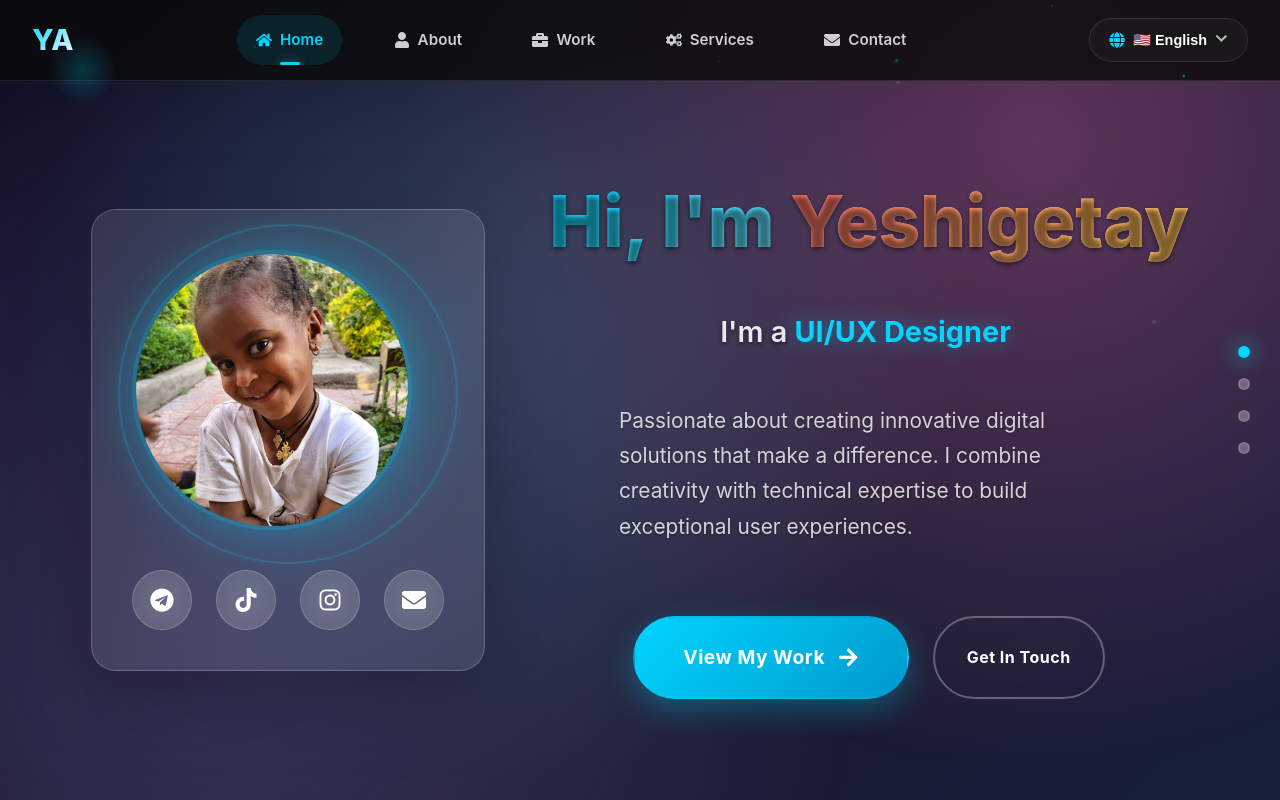
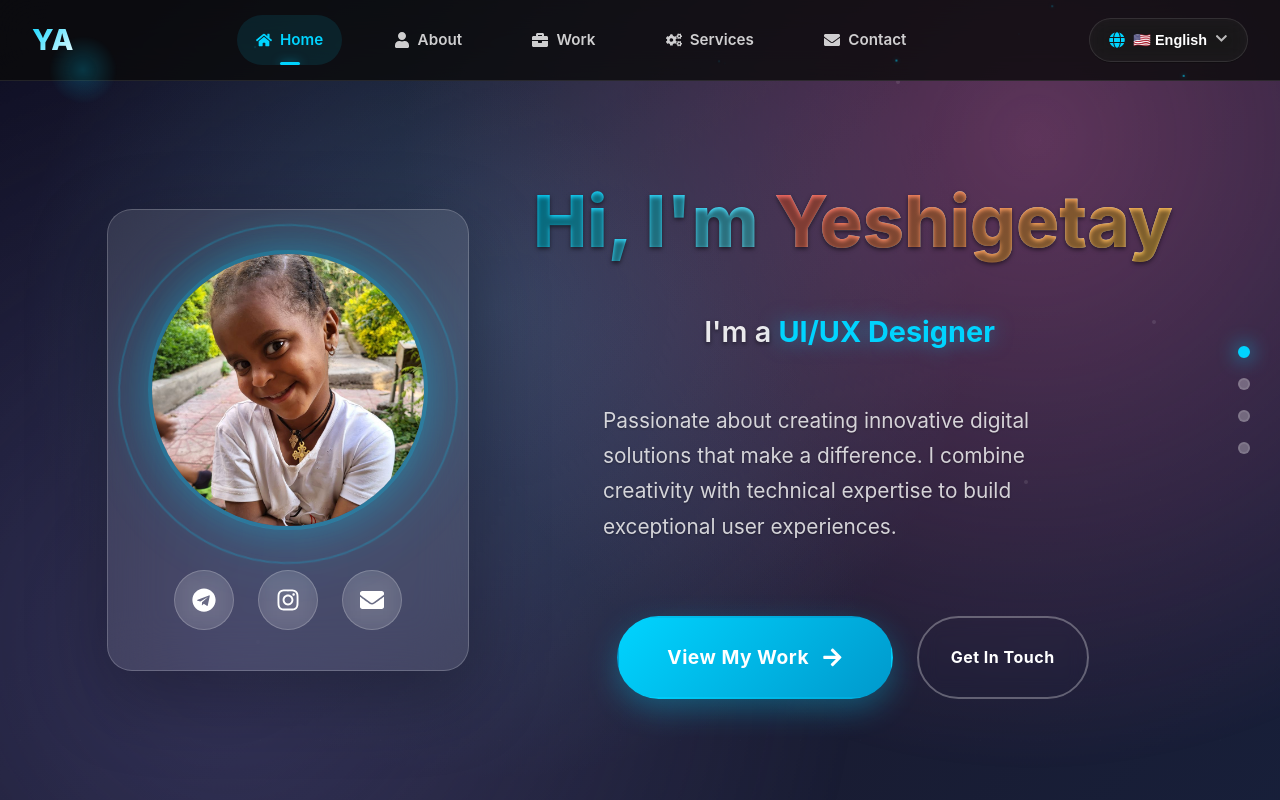
Before and after one commit to Yeshigetay/yeshigetas-portifollio, a React (Create React App) app: page / in a window 1280 px wide. Shown: the top 800 px of the page. Built offline with nearby package versions, Linux system fonts and the light colour scheme.

Commit message:
Remove TikTok icon from social media links

```diff
--- a/src/components/Home.js
+++ b/src/components/Home.js
@@ -4,7 +4,6 @@ import { motion } from 'framer-motion';
 import { useTranslation } from 'react-i18next';
 import {
   FaTelegram,
-  FaTiktok,
   FaInstagram,
   FaEnvelope,
   FaArrowRight,
@@ -108,9 +107,6 @@ const Home = () => {
               <div className="social-links">
                 <a href="https://t.me/Moon2854" className="social-link" style={{"--hover-color": "#0088cc"}}>
                   <FaTelegram />
-                </a>
-                <a href="https://www.tiktok.com/@your_tiktok_username" className="social-link" style={{"--hover-color": "#000000"}}>
-                  <FaTiktok />
                 </a>
                 <a href="https://www.instagram.com/benjamingx54" className="social-link" style={{"--hover-color": "#e4405f"}}>
                   <FaInstagram />
```
